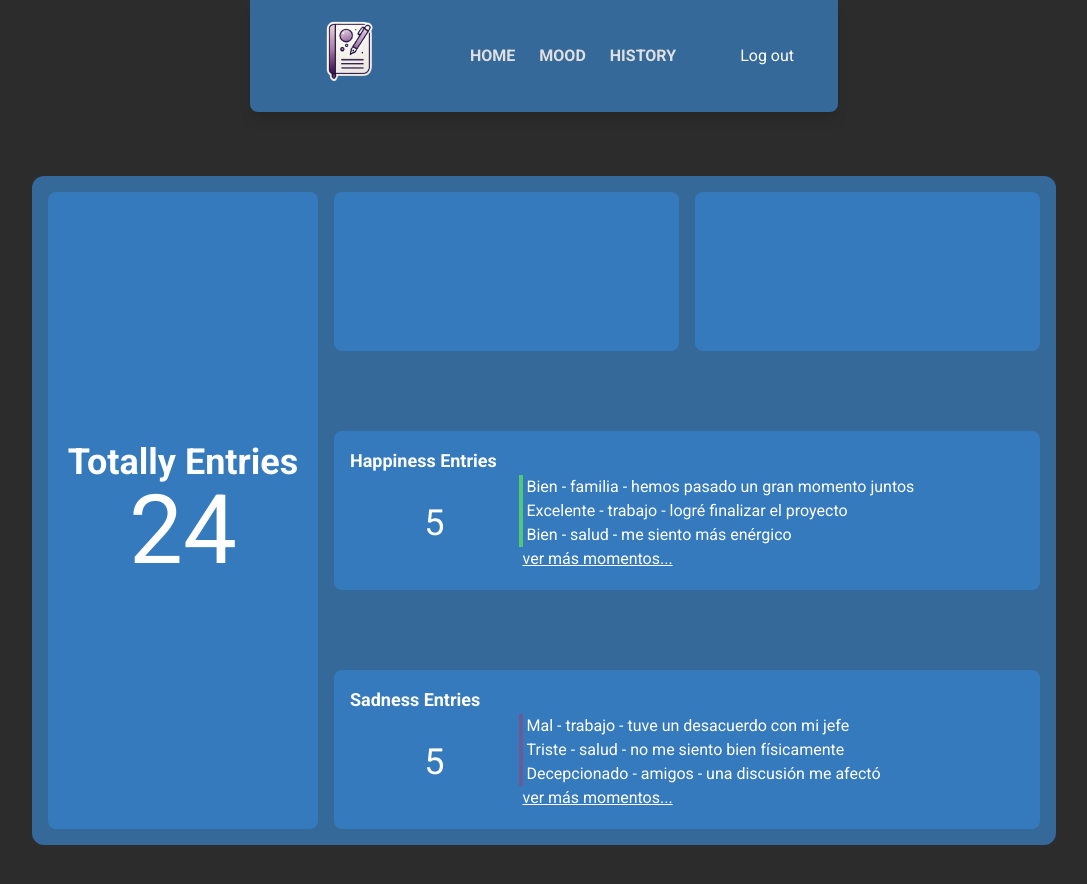
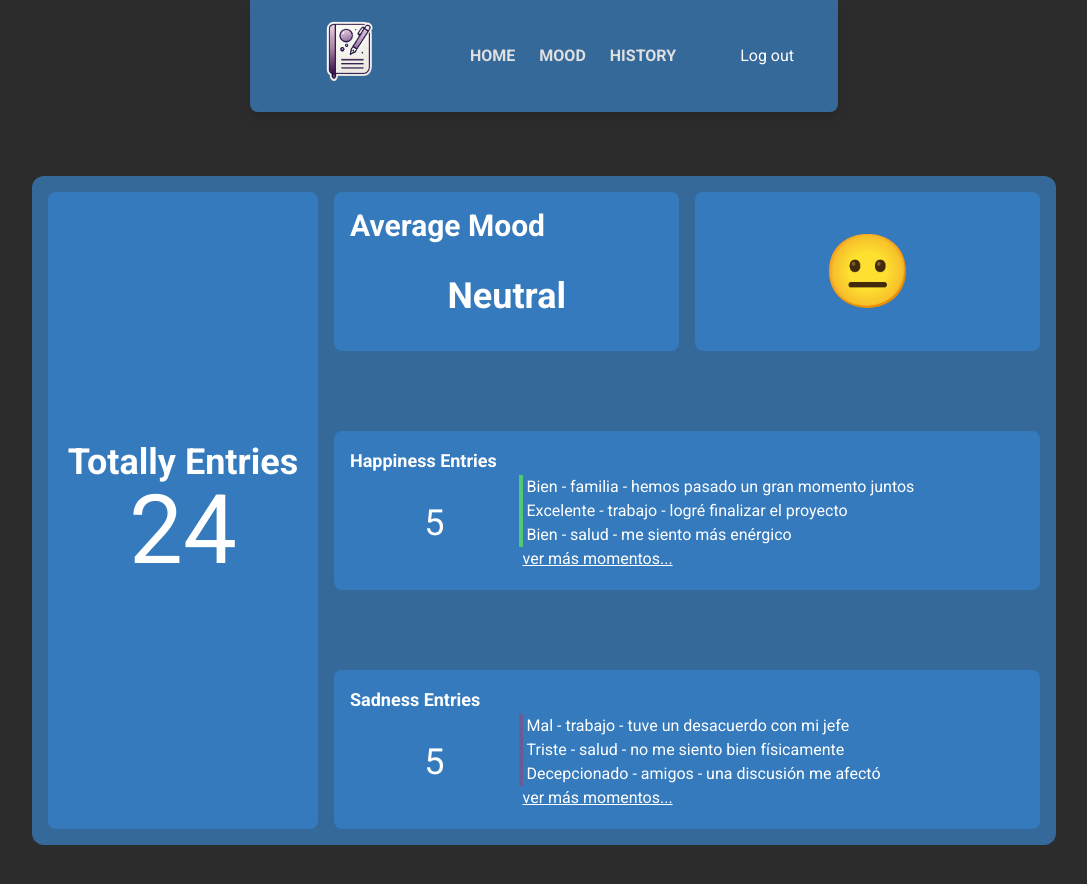
Before and after one commit to vcrolack/hdyf, a React (Vite) app: page / in a window 1280 px wide. Shown: the top 884 px of the page, without its empty margins (96-1183 px from the left). Built offline with nearby package versions, Linux system fonts and the light colour scheme.

Commit message:
feat: model resume detail

```diff
--- a/src/features/Home/components/detail-count/DetailRecently.tsx
+++ b/src/features/Home/components/detail-count/DetailRecently.tsx
@@ -6,12 +6,17 @@ export const DetailRecently = () => {
     >
       <div
         id="resume-count-detail-recently-mean"
-        className="w-1/2 h-full bg-color-primary-hover rounded-lg"
-      ></div>
+        className="w-1/2 h-full p-4 bg-color-primary-hover rounded-lg flex flex-col gap-y-8"
+      >
+        <p className="font-bold text-3xl">Average Mood</p>
+        <p className="font-bold text-4xl text-center">Neutral</p>
+      </div>
       <div
         id="resume-count-detail-recently-detail"
-        className="w-1/2 h-full bg-color-primary-hover rounded-lg"
-      ></div>
+        className="w-1/2 h-full bg-color-primary-hover rounded-lg flex justify-center items-center"
+      >
+        <p className="text-7xl">😐</p>
+      </div>
     </div>
   );
 };
```
